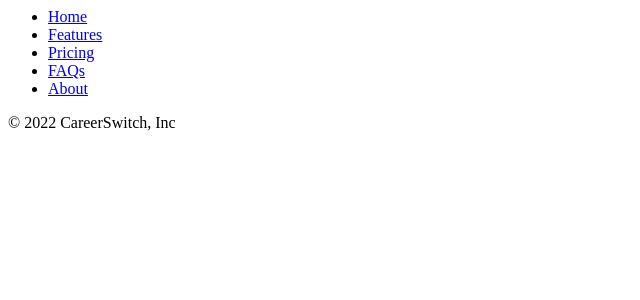
After one commit to aashrith2021/aashrithcareerwebsitev2, a Flask app: template templates/footer.html in a window 1280 px wide. The commit adds this page. Shown: the top 300 px of the page, without its empty margins (0-640 px from the left). Run offline with Flask 2, Linux system fonts and the light colour scheme; the template is opened without the code that fills it, so the values that code supplies are empty.

Commit message:
Added header footer

```diff
--- /dev/null
+++ b/templates/footer.html
@@ -0,0 +1,12 @@
+<div class="container">
+  <footer class="py-3 my-4">
+    <ul class="nav justify-content-center border-bottom pb-3 mb-3">
+      <li class="nav-item"><a href="#" class="nav-link px-2 text-muted">Home</a></li>
+      <li class="nav-item"><a href="#" class="nav-link px-2 text-muted">Features</a></li>
+      <li class="nav-item"><a href="#" class="nav-link px-2 text-muted">Pricing</a></li>
+      <li class="nav-item"><a href="#" class="nav-link px-2 text-muted">FAQs</a></li>
+      <li class="nav-item"><a href="#" class="nav-link px-2 text-muted">About</a></li>
+    </ul>
+    <p class="text-center text-muted">&copy; 2022 CareerSwitch, Inc</p>
+  </footer>
+</div>
```
Also changed, not shown: templates/home.html (+9 -4 lines), templates/nav.html (added, +9 -0 lines), static/bootstrap-logo.svg (added).
